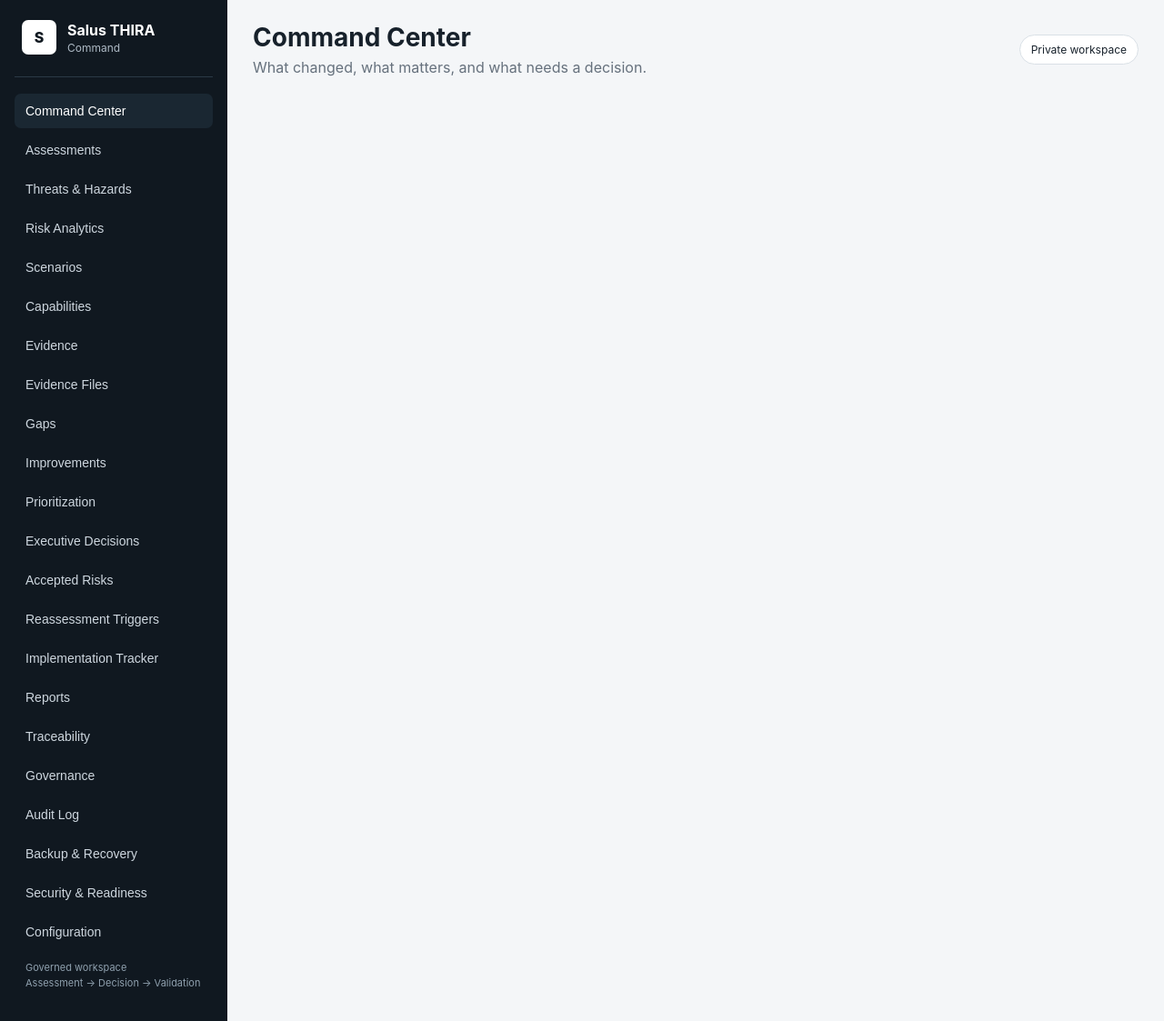
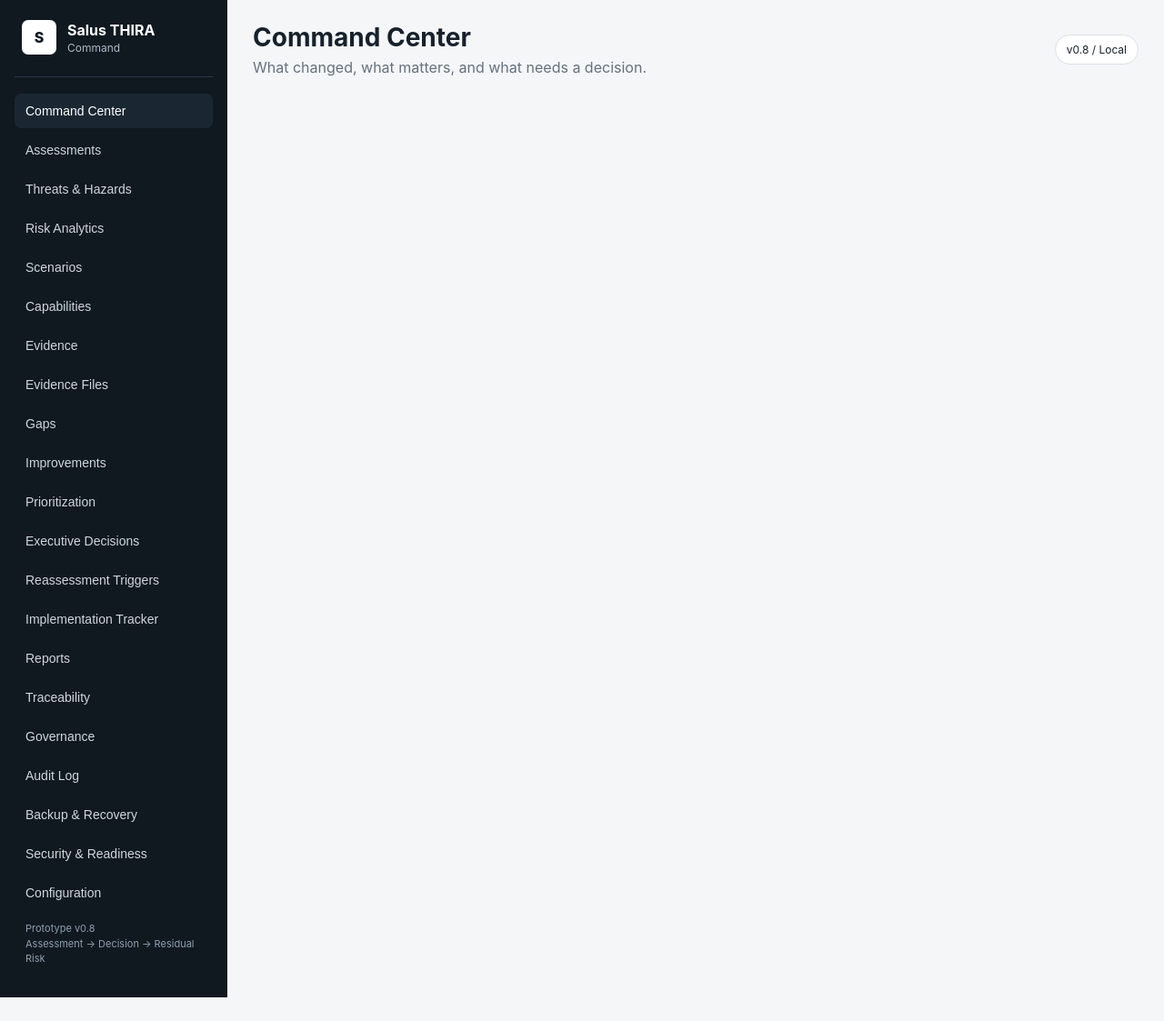
Before and after one commit to Salus-Solutions-LLC/salus-thira-command, a plain HTML site: page static/index.html in a window 1280 px wide. Shown: the whole page at 91% size. After the commit the page ends 1097 px from the top, so only its background shows below. Drawn offline with Linux system fonts and the light colour scheme; a script that the page names is missing.

Commit message:
Archive product shell changes in v1.17 delta

```diff
--- a/static/index.html
+++ b/static/index.html
@@ -23,7 +23,6 @@
       <button data-view="improvements">Improvements</button>
       <button data-view="priorities">Prioritization</button>
       <button data-view="decisions">Executive Decisions</button>
-      <button data-view="accepted_risks">Accepted Risks</button>
       <button data-view="reassessment">Reassessment Triggers</button>
       <button data-view="implementation">Implementation Tracker</button>
       <button data-view="reports">Reports</button>
@@ -34,12 +33,12 @@
       <button data-view="security">Security & Readiness</button>
       <button data-view="configuration">Configuration</button>
     </nav>
-    <div class="sidebar-note">Governed workspace<br/>Assessment → Decision → Validation</div>
+    <div class="sidebar-note">Prototype v0.8<br/>Assessment → Decision → Residual Risk</div>
   </aside>
   <main class="main">
     <header class="topbar">
       <div><h1 id="page-title">Command Center</h1><p id="page-subtitle">What changed, what matters, and what needs a decision.</p></div>
-      <div class="status-pill">Private workspace</div>
+      <div class="status-pill">v0.8 / Local</div>
     </header>
     <section id="content"></section>
   </main>
```
Also changed, not shown: source_archives/v1.17/manifest.json, 1 other file.
